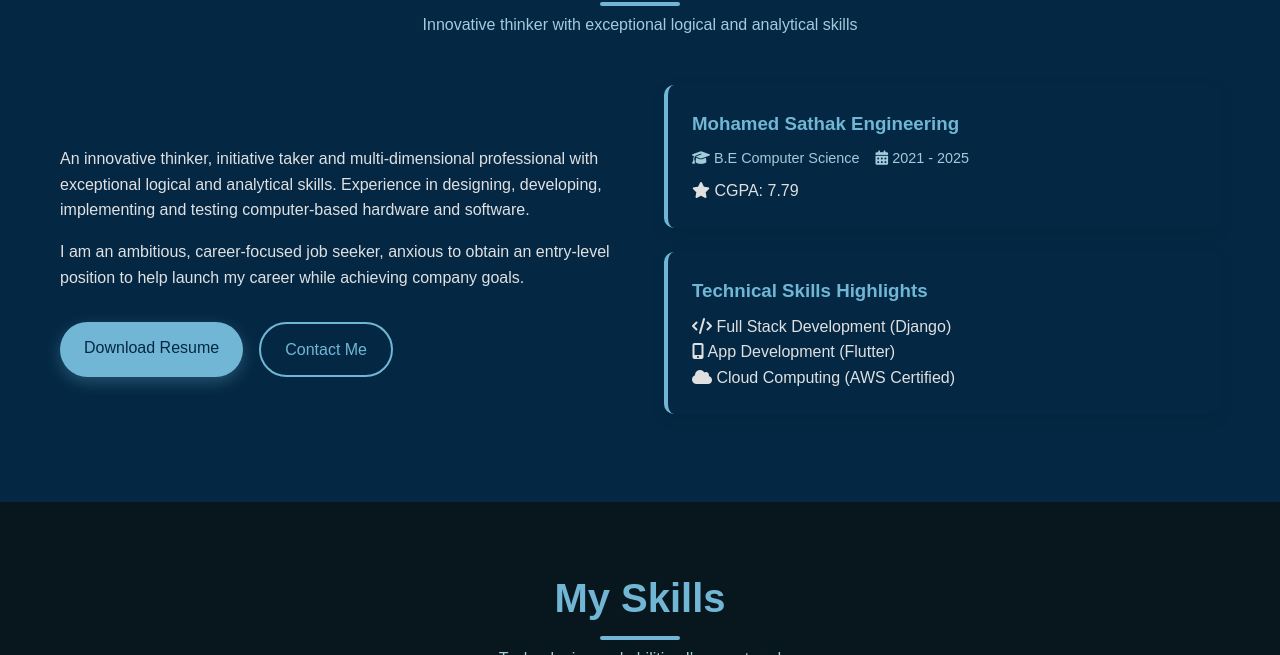
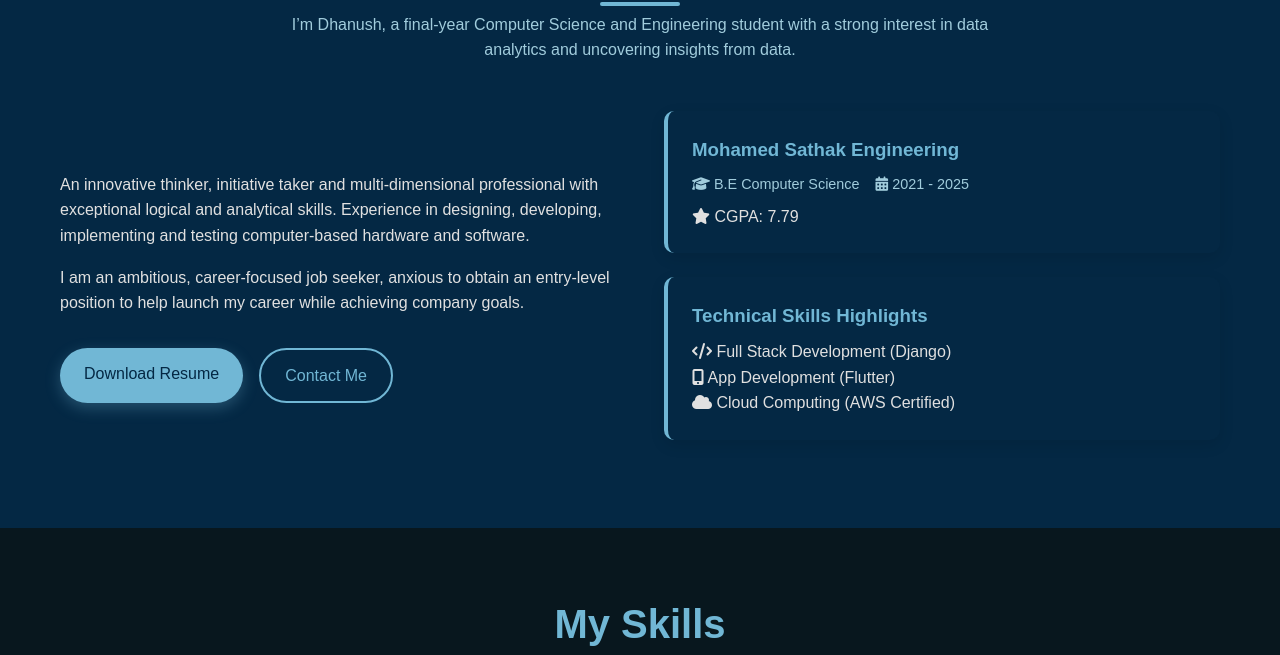
Before and after one commit to Dhanush0209/portfolio, a plain HTML site: page index.html in a window 1280 px wide. Shown: the part 445-1100 px from the top of the page. Drawn offline with Linux system fonts and the light colour scheme; files whose address does not match are found by name.

Commit message:
Update index.html

```diff
--- a/index.html
+++ b/index.html
@@ -562,7 +562,7 @@
         <div class="container">
             <div class="section-header animate">
                 <h2>About Me</h2>
-                <p class="section-subtitle">Innovative thinker with exceptional logical and analytical skills</p>
+                <p class="section-subtitle">I’m Dhanush, a final-year Computer Science and Engineering student with a strong interest in data analytics and uncovering insights from data.</p>
             </div>
             <div class="about-content">
                 <div class="about-text animate delay-1">
```
